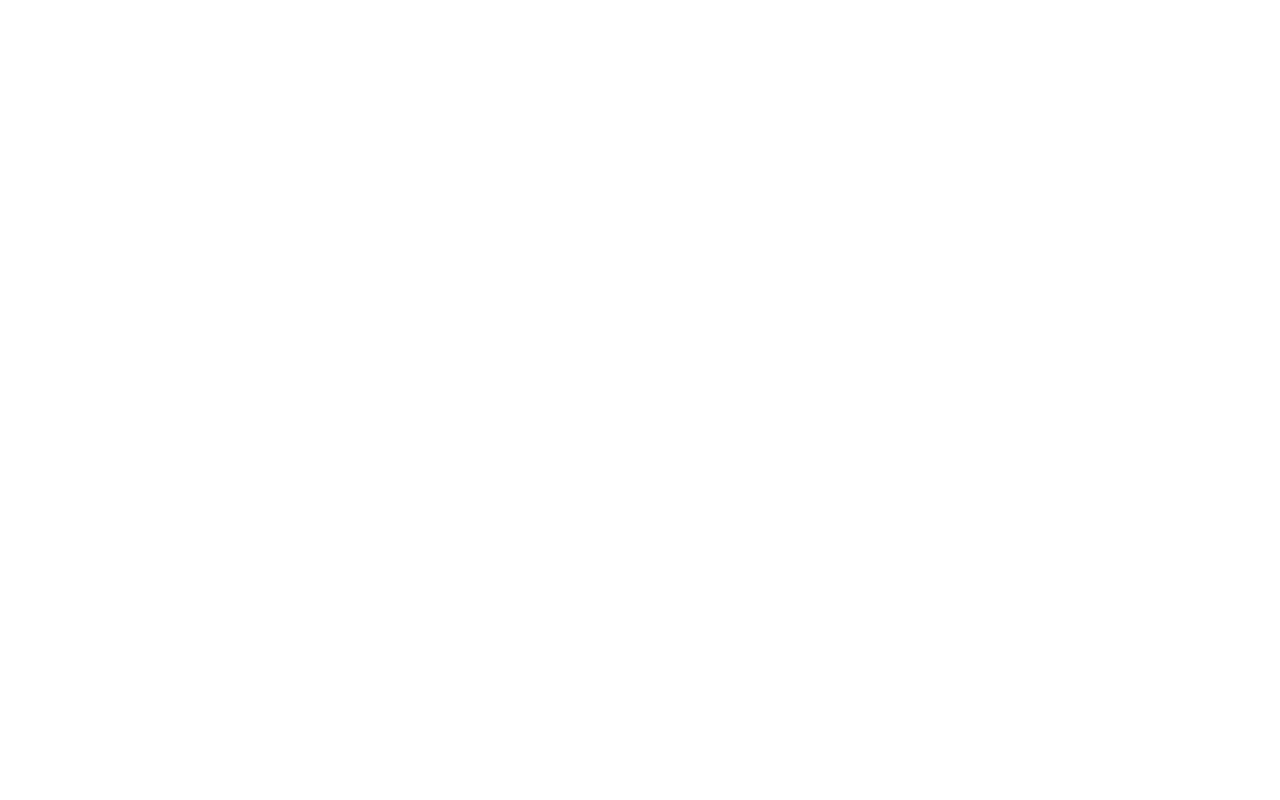
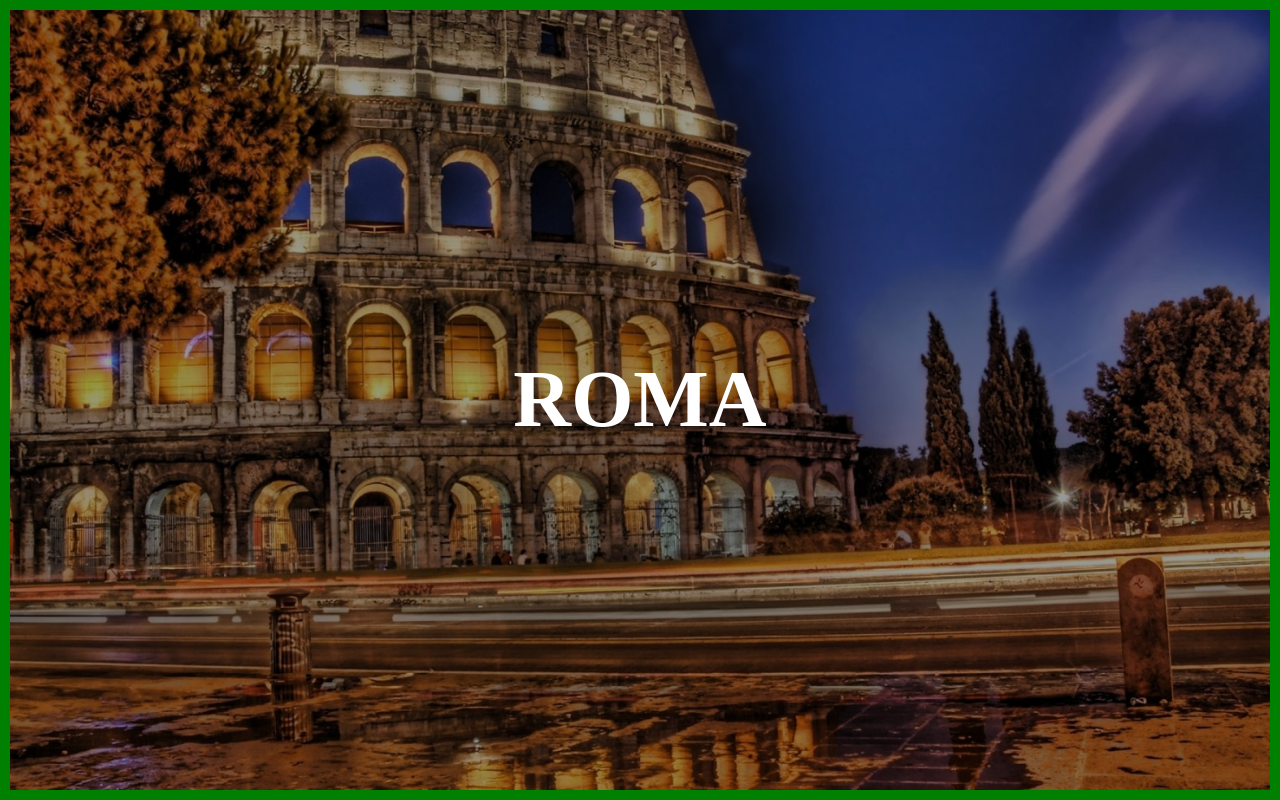
Before and after one commit to CarmineVitale/htmlcss-airbnb, a plain HTML site: page index.html in a window 1280 px wide. Drawn offline with Linux system fonts and the light colour scheme.

Commit message:
Inserimento primo blocco
ROMA

```diff
--- a/css/style.css
+++ b/css/style.css
@@ -0,0 +1,32 @@
+* {
+  box-sizing: border-box;
+}
+body {
+  margin: 0;
+}
+#city1 {
+  position: relative;
+  height: 100vh;
+  background-image: url('../img/roma.jpeg');
+  background-size: cover;
+  background-position: center;
+  border: 10px solid green;
+}
+.roma {
+  position: absolute;
+  top: 50%;
+  left: 50%;
+  transform: translate(-50% , -50%);
+}
+.città1 {
+  color: white;
+  font-size: 80px;
+}
+#layover{
+  position: absolute;
+  top: 0;
+  left: 0;
+  width: 100%;
+  height: 100%;
+  background-color: rgba(0,0,0,0.4);
+}
--- a/index.html
+++ b/index.html
@@ -2,10 +2,15 @@
 <html lang="en" dir="ltr">
   <head>
     <meta charset="utf-8">
-    <title></title>
+    <title>Airbnb By Boolean</title>
     <link rel="stylesheet" href="css/style.css">
   </head>
   <body>
-
+    <div id="city1">
+      <div id="layover"></div>
+      <div class="roma">
+        <h2 class="città1">ROMA</h2>
+      </div>
+    </div>
   </body>
 </html>
```
